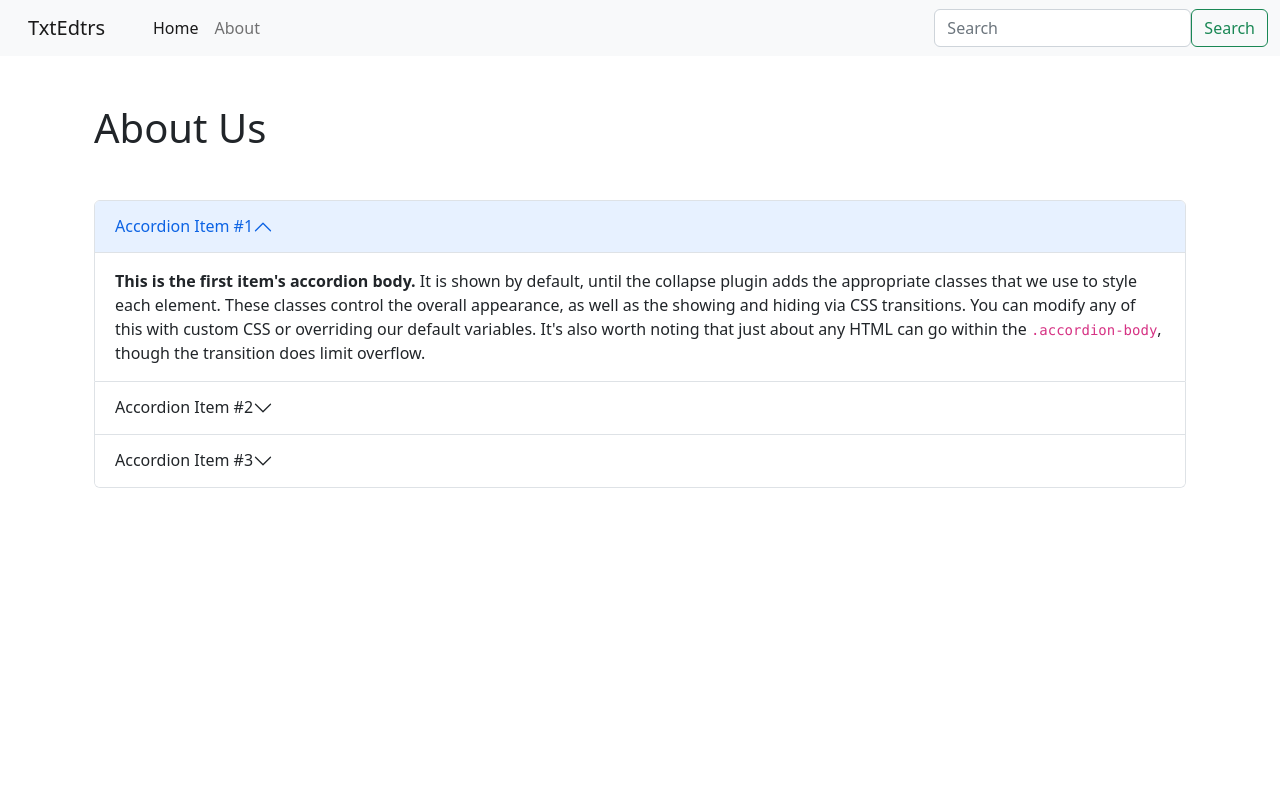
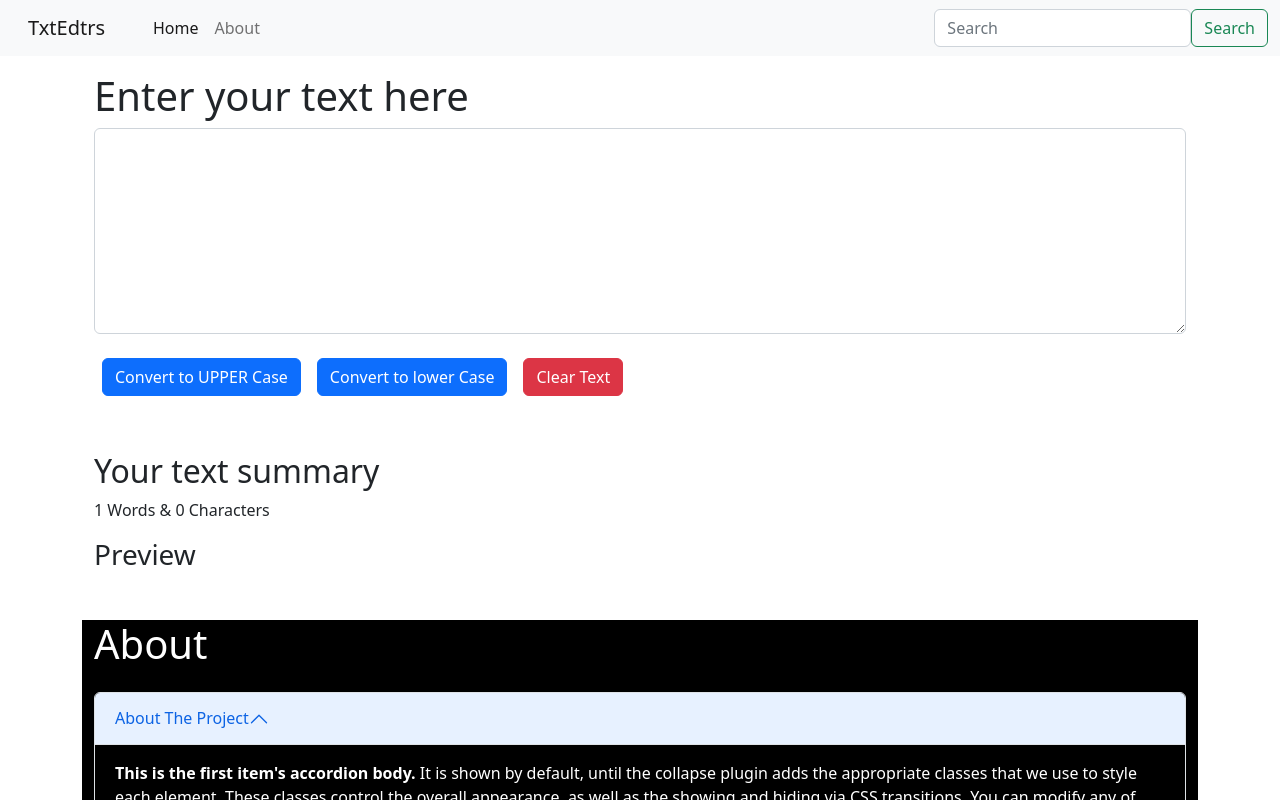
Before and after one commit to a1nukarsh/new-text-utils, a React (Create React App) app: page / in a window 1280 px wide. Shown: the top 800 px of the page. Built offline with nearby package versions, Linux system fonts and the light colour scheme.

Commit message:
Dark Mode added

```diff
--- a/src/App.js
+++ b/src/App.js
@@ -1,7 +1,7 @@
 // import logo from './logo.svg';
 import './App.css';
 import Navbar from './components/Navbar';
-// import TextForm from './components/TextForm';
+import TextForm from './components/TextForm';
 import About from './components/About';
 
 function App() {
@@ -9,7 +9,7 @@
     <>
       <Navbar title ="TxtEdtrs" />
       <div className="container my-3">
-      {/* <TextForm heading="Enter your text here"/> */}
+      <TextForm heading="Enter your text here"/>
       <About/>
       </div>
     </>
--- a/src/components/About.js
+++ b/src/components/About.js
@@ -1,47 +1,61 @@
-import React from 'react'
+import React, { useState } from 'react'
 
 export default function About() {
+
+    const [myStyle, setmyStyle] = useState({
+        color:'white',
+        backgroundColor: 'black'
+    })
+    const [btnText, setbtnText] = useState("Enable Light Mode")
+
+    const toggleStyle=()=>{
+        if(myStyle.color == 'white'){
+            setmyStyle({
+                color:'black',
+                backgroundColor: 'white'
+            })
+            setbtnText("Enable Dark Mode")
+        }
+        else{
+            setmyStyle({
+                color:'white',
+                backgroundColor: 'black'
+            })
+            setbtnText("Enable Light Mode")
+        }
+    }
+
+
   return (
-    <div className='container'>
-        <h1 className='my-5'>About Us</h1>
-        <div class="accordion" id="accordionExample">
-            <div class="accordion-item">
-                <h2 class="accordion-header" id="headingOne">
-                <button class="accordion-button" type="button" data-bs-toggle="collapse" data-bs-target="#collapseOne" aria-expanded="true" aria-controls="collapseOne">
-                    Accordion Item #1
+    <div className='container' style={myStyle}>
+        <h1 className='my-4'>About</h1>
+        <div className="accordion" id="accordionExample" style={myStyle}>
+            <div className="accordion-item" style={myStyle}>
+                <h2 className="accordion-header" id="headingOne">
+                <button className="accordion-button" type="button" data-bs-toggle="collapse" data-bs-target="#collapseOne" aria-expanded="true" aria-controls="collapseOne">
+                    About The Project
                 </button>
                 </h2>
-                <div id="collapseOne" class="accordion-collapse collapse show" aria-labelledby="headingOne" data-bs-parent="#accordionExample">
-                <div class="accordion-body">
+                <div id="collapseOne" className="accordion-collapse collapse show" aria-labelledby="headingOne" data-bs-parent="#accordionExample">
+                <div className="accordion-body">
                     <strong>This is the first item's accordion body.</strong> It is shown by default, until the collapse plugin adds the appropriate classes that we use to style each element. These classes control the overall appearance, as well as the showing and hiding via CSS transitions. You can modify any of this with custom CSS or overriding our default variables. It's also worth noting that just about any HTML can go within the <code>.accordion-body</code>, though the transition does limit overflow.
                 </div>
                 </div>
             </div>
-            <div class="accordion-item">
-                <h2 class="accordion-header" id="headingTwo">
-                <button class="accordion-button collapsed" type="button" data-bs-toggle="collapse" data-bs-target="#collapseTwo" aria-expanded="false" aria-controls="collapseTwo">
-                    Accordion Item #2
+            <div className="accordion-item">
+                <h2 className="accordion-header" id="headingTwo">
+                <button className="accordion-button collapsed" type="button" data-bs-toggle="collapse" data-bs-target="#collapseTwo" aria-expanded="false" aria-controls="collapseTwo">
+                    About the Creator
                 </button>
                 </h2>
-                <div id="collapseTwo" class="accordion-collapse collapse" aria-labelledby="headingTwo" data-bs-parent="#accordionExample">
-                <div class="accordion-body">
+                <div id="collapseTwo" className="accordion-collapse collapse" aria-labelledby="headingTwo" data-bs-parent="#accordionExample">
+                <div className="accordion-body">
                     <strong>This is the second item's accordion body.</strong> It is hidden by default, until the collapse plugin adds the appropriate classes that we use to style each element. These classes control the overall appearance, as well as the showing and hiding via CSS transitions. You can modify any of this with custom CSS or overriding our default variables. It's also worth noting that just about any HTML can go within the <code>.accordion-body</code>, though the transition does limit overflow.
                 </div>
                 </div>
             </div>
-            <div class="accordion-item">
-                <h2 class="accordion-header" id="headingThree">
-                <button class="accordion-button collapsed" type="button" data-bs-toggle="collapse" data-bs-target="#collapseThree" aria-expanded="false" aria-controls="collapseThree">
-                    Accordion Item #3
-                </button>
-                </h2>
-                <div id="collapseThree" class="accordion-collapse collapse" aria-labelledby="headingThree" data-bs-parent="#accordionExample">
-                <div class="accordion-body">
-                    <strong>This is the third item's accordion body.</strong> It is hidden by default, until the collapse plugin adds the appropriate classes that we use to style each element. These classes control the overall appearance, as well as the showing and hiding via CSS transitions. You can modify any of this with custom CSS or overriding our default variables. It's also worth noting that just about any HTML can go within the <code>.accordion-body</code>, though the transition does limit overflow.
-                </div>
-                </div>
-            </div>
         </div>
+        <button onClick={toggleStyle} className="btn btn-dark my-5">{btnText}</button>
     </div>
   )
 }
```
